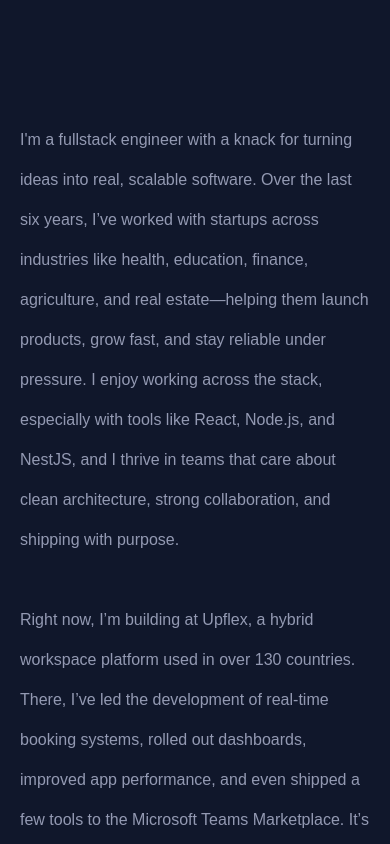
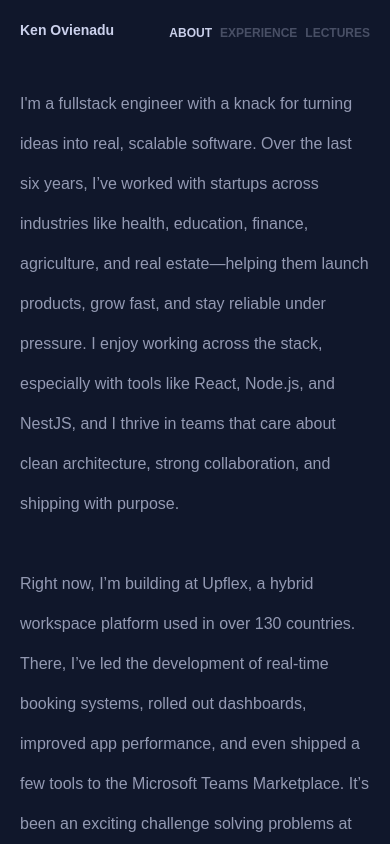
Before and after one commit to kenovienadu/ken-portfolio-2025, a Next.js app: page / in a window 390 px wide. Shown: the top 844 px of the page. Built offline with nearby package versions, Linux system fonts and the light colour scheme.

Commit message:
feat: add responsive navigation components for desktop and mobile views

```diff
--- /dev/null
+++ b/src/components/DesktopOnly.tsx
@@ -0,0 +1,9 @@
+import {PropsWithChildren} from "react";
+
+export default function DesktopOnly (props: PropsWithChildren) {
+  return (
+    <section className="w-full md:hidden inline-block">
+      {props.children}
+    </section>
+  )
+}
--- /dev/null
+++ b/src/components/MobileNav.tsx
@@ -0,0 +1,14 @@
+export default function MobileNav() {
+  return (
+    <section className="w-full block md:hidden">
+      <div className="text-center">
+        <div className="text-2xl font-black mb-2">Ken Ovienadu</div>
+        <div className="font-extrabold mb-3" >Senior FullStack Engineer</div>
+      </div>
+
+      <div>
+
+      </div>
+    </section>
+  )
+}
--- /dev/null
+++ b/src/components/MobileOnly.tsx
@@ -0,0 +1,9 @@
+import {PropsWithChildren} from "react";
+
+export default function MobileOnly (props: PropsWithChildren) {
+  return (
+    <section className="w-full hidden md:inline-block">
+      {props.children}
+    </section>
+  )
+}
--- a/src/components/NavTabs.tsx
+++ b/src/components/NavTabs.tsx
@@ -1,6 +1,7 @@
 import {useEffect, useState} from "react";
 import Link from 'next/link'
 import {useRouter} from "next/router";
+import useIsMobile from "@/hooks/useIsMobile";
 
 const navTabs = [
   {
@@ -19,7 +20,8 @@
 
 export default function NavTabs() {
   const router = useRouter();
-  const [currentRoute, setCurrentRoute] = useState(router?.route)
+  const [currentRoute, setCurrentRoute] = useState(router?.route);
+  const isMobile = useIsMobile();
 
   useEffect(() => {
     router.events.on('routeChangeComplete', (event) => {
@@ -27,7 +29,7 @@
     })
   }, [router]);
 
-  const renderNavTabs = () => {
+  const renderDesktopNavTabs = () => {
     return navTabs.map((tab, index) => {
       const defaultClassNames = 'font-extrabold text-sm';
       const isActiveRoute = tab.path.toLowerCase() === currentRoute.toLowerCase();
@@ -48,9 +50,36 @@
     });
   }
 
+  const renderMobileNavTabs = () => {
+    return navTabs.map((tab, index) => {
+      const defaultClassNames = 'font-extrabold text-sm';
+      const isActiveRoute = tab.path.toLowerCase() === currentRoute.toLowerCase();
+      const className = isActiveRoute ? defaultClassNames : `${defaultClassNames} opacity-30`;
+
+      return (
+        <div key={index}>
+          <Link href={tab.path} className={className}>
+            <span className="uppercase text-xs">{tab.label}</span>
+          </Link>
+        </div>
+      )
+    });
+  }
+
+  if (isMobile) {
+    return (
+      <section className="flex justify-between align-items-center">
+        <div className="text-center text-sm font-black">Ken Ovienadu</div>
+        <div className="flex gap-2 justify-between align-items-center mb-10" >
+          {renderMobileNavTabs()}
+        </div>
+      </section>
+    )
+  }
+
   return (
     <div className="flex flex-col gap-6">
-      {renderNavTabs()}
+      {renderDesktopNavTabs()}
     </div>
   )
 }
--- /dev/null
+++ b/src/hooks/useIsMobile.tsx
@@ -0,0 +1,20 @@
+import { useEffect, useState } from 'react';
+
+export default function useIsMobile() {
+  const [isMobile, setIsMobile] = useState(false);
+
+  useEffect(() => {
+    const handleResize = () => {
+      setIsMobile(window.innerWidth <= 768);
+    };
+
+    handleResize(); // Check on mount
+    window.addEventListener('resize', handleResize);
+
+    return () => {
+      window.removeEventListener('resize', handleResize);
+    };
+  }, []);
+
+  return isMobile;
+}
--- a/src/layouts/MainLayout.tsx
+++ b/src/layouts/MainLayout.tsx
@@ -1,12 +1,14 @@
 import {PropsWithChildren} from "react";
 import SideNav from "@/components/SideNav";
+import NavTabs from "@/components/NavTabs";
 
 export default function MainLayout(props: PropsWithChildren) {
   return (
-    <main className="mx-5 md:mx-30 py-30 md:flex gap-5 justify-between xl:w-[1200px] xl:mx-auto" >
+    <main className="mx-5 md:mx-30 py-5 md:py-30 md:flex gap-5 justify-between xl:w-[1200px] xl:mx-auto" >
       <section className="sticky top-30 h-[80vh] w-2/5 hidden md:inline-block" >
         <SideNav />
       </section>
+      <NavTabs />
       <section className="md:w-3/5" >
         {props.children}
       </section>
--- a/src/pages/lectures.tsx
+++ b/src/pages/lectures.tsx
@@ -1,3 +1,4 @@
+import useIsMobile from "@/hooks/useIsMobile";
 
 const youtubeLectures = [
   {
@@ -7,12 +8,13 @@
 ]
 
 export default function LecturesPage() {
+  const isMobile = useIsMobile();
   const lectures = youtubeLectures.map((lecture, index) => {
     return (
       <div className="bg-gray-800 p-6 rounded-md" key={index}>
         <div className="mb-4">{lecture.title}</div>
         <iframe
-          width="650" height="450" src={lecture.link}
+          width={isMobile ? 320 : 650} height={isMobile ? 200 : 450} src={lecture.link}
           title="YouTube video player" frameBorder="0"
           allow="accelerometer; autoplay; clipboard-write; encrypted-media; gyroscope; picture-in-picture; web-share"
           referrerPolicy="strict-origin-when-cross-origin"
```
